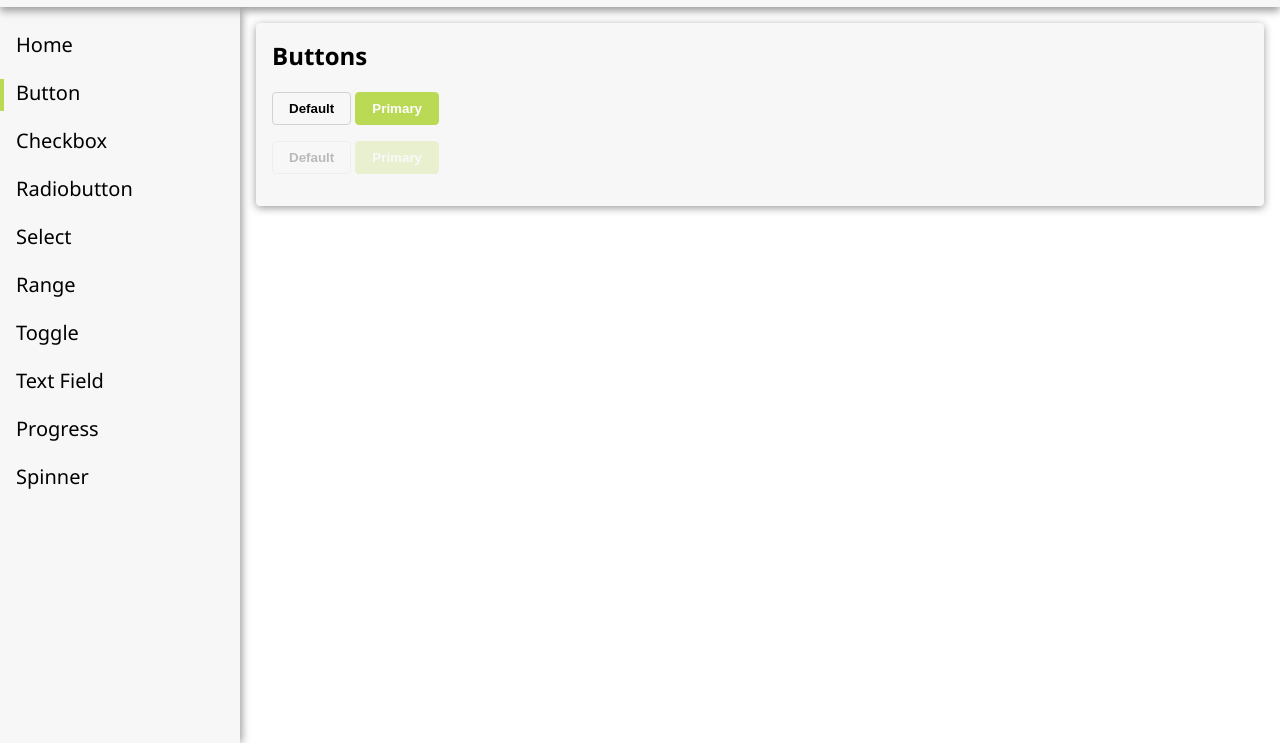
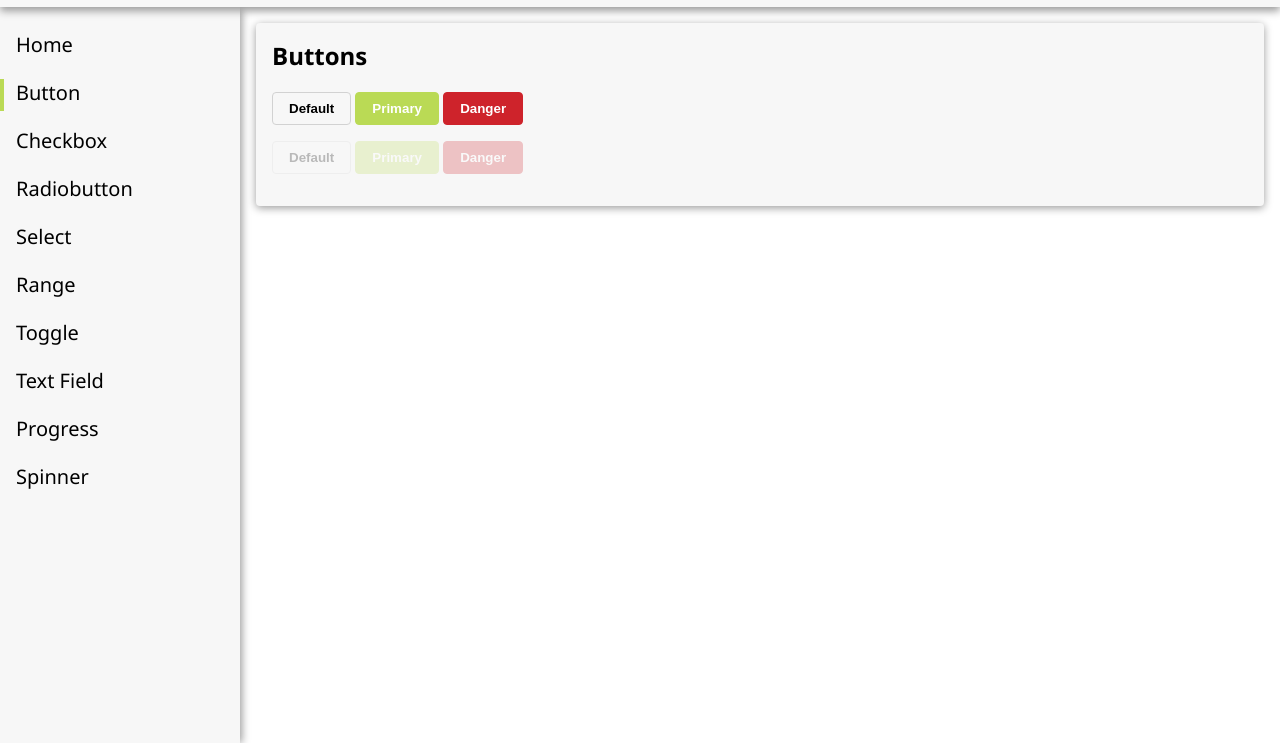
Before and after one commit to 89netraM/snygg, a website: page showcase/index.html in a window 1280 px wide. Both pictures are taken after a click on the item "Button". Shown: the part 57-800 px from the top of the page. Drawn offline with nearby package versions, Linux system fonts and the light colour scheme; files that its build step writes are made by us from their sources.

Commit message:
Danger button

```diff
--- a/showcase/index.html
+++ b/showcase/index.html
@@ -48,10 +48,12 @@
 				<p>
 					<button>Default</button>
 					<button class="primary">Primary</button>
+					<button class="danger">Danger</button>
 				</p>
 				<p>
 					<button disabled>Default</button>
 					<button class="primary" disabled>Primary</button>
+					<button class="danger" disabled>Danger</button>
 				</p>
 			</section>
 			<section id="checkbox" hidden>
--- a/src/button/button.scss
+++ b/src/button/button.scss
@@ -19,6 +19,12 @@ button {
 		color: var(--color-inverted);
 	}
 
+	&.danger {
+		border: 1px solid var(--error);
+		background-color: var(--error);
+		color: var(--color-inverted);
+	}
+
 	@media (any-hover: hover) {
 		&:hover {
 			filter: brightness(0.9);
```
